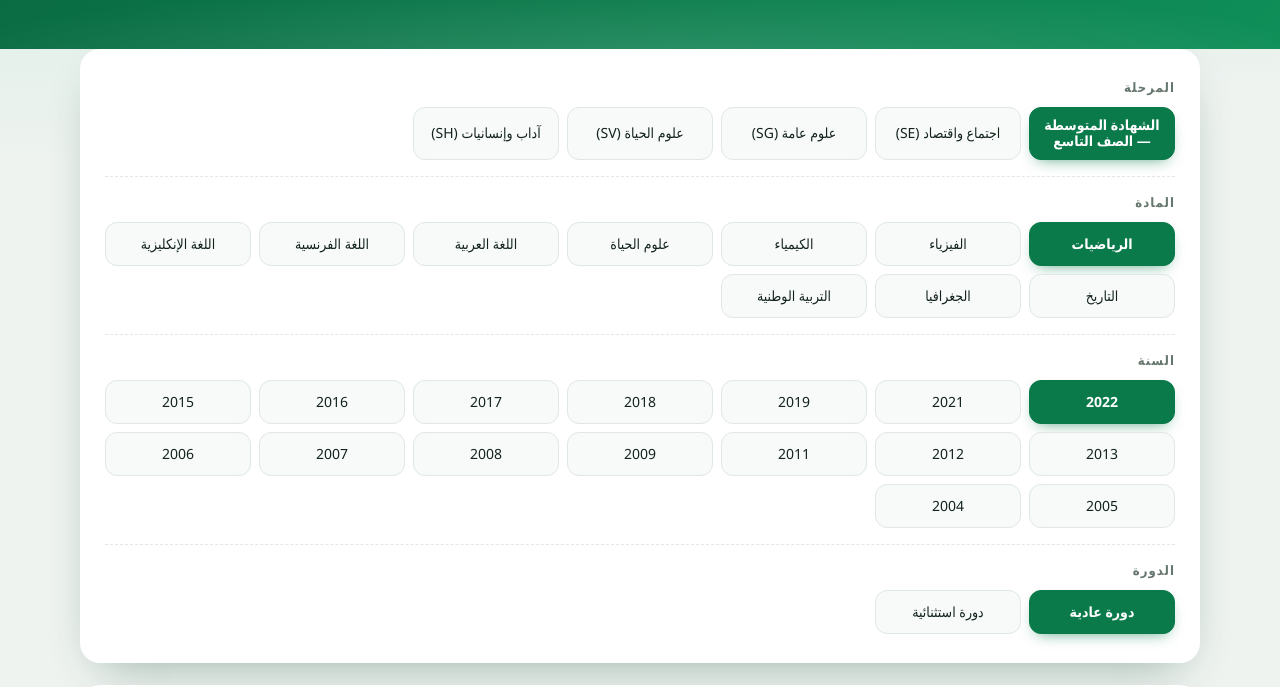
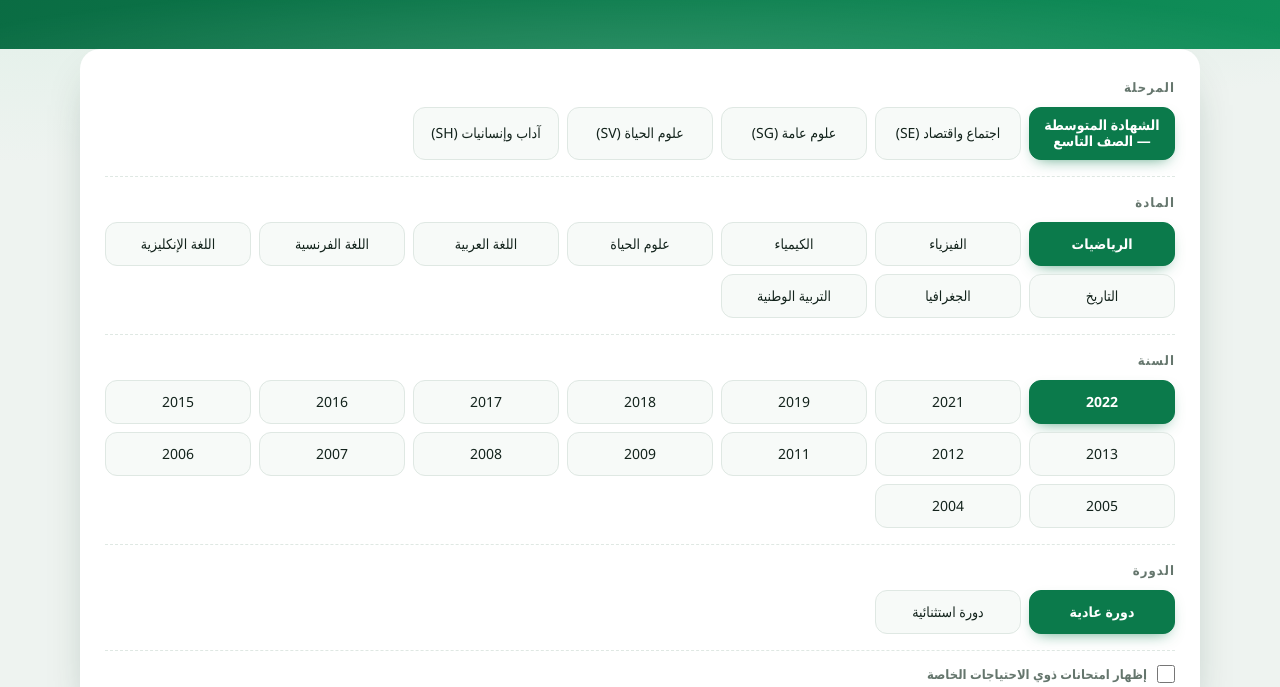
Before and after one commit to AboudAccoumeh/crdp-view, a plain HTML site: page index.html in a window 1280 px wide. Shown: the part 85-772 px from the top of the page. Drawn offline with Linux system fonts and the light colour scheme.

Commit message:
Hide special-needs papers by default with a labelled toggle

```diff
--- a/index.html
+++ b/index.html
@@ -102,6 +102,9 @@
     box-shadow:0 6px 16px -8px rgba(11,122,75,.8);
   }
   .choice .badge{display:inline-block;margin-inline-start:6px;font-size:11px;font-weight:700;opacity:.75}
+  .field-toggle{padding-top:14px}
+  .switch-row{display:flex;align-items:center;gap:10px;cursor:pointer;font-size:13px;color:var(--muted);font-weight:600}
+  .switch-row input{width:18px;height:18px;accent-color:var(--green);flex:0 0 auto;cursor:pointer;margin:0}
 
   /* ---------- result ---------- */
   .result{
@@ -132,7 +135,7 @@
   .doc-tags{display:flex;gap:6px;flex-wrap:wrap;margin-top:6px}
   .tag{font-size:10.5px;font-weight:800;letter-spacing:.04em;padding:3px 7px;border-radius:5px;background:#eef2f0;color:#4c6258}
   .tag.lang{background:#e7f0ff;color:#245aa8}
-  .tag.special{background:#fff3dd;color:#95610a}
+  .tag.special{background:#ffdfae;color:#7d4300;border:1px solid #f0bc6a}
   .tag.correction{background:#f0e8ff;color:#6a3bb5}
   .doc-actions{display:flex;gap:7px;flex-wrap:wrap}
   .mini{
@@ -183,7 +186,7 @@
         </div>
         <div>
           <h1 id="title">مباريات الامتحانات الرسمية</h1>
-          <p id="subtitle">المركز التربوي للبحوث والإنماء — لبنان</p>
+          <p id="subtitle">كل المراحل والدورات في مكان واحد</p>
         </div>
       </div>
       <div class="lang-switch" role="group" aria-label="Language">
@@ -217,6 +220,12 @@
     <div class="field">
       <div class="field-head"><h2 id="lbl-session">الدورة</h2></div>
       <div class="choices" id="sessions" role="group"></div>
+    </div>
+    <div class="field field-toggle">
+      <label class="switch-row" for="showSpecial">
+        <input type="checkbox" id="showSpecial">
+        <span id="lbl-show-special"></span>
+      </label>
     </div>
   </section>
 
@@ -258,7 +267,7 @@
       open:"فتح", download:"تحميل", corrections:"أسس التصحيح والإجابات النموذجية",
       docs:"وثيقة", install:"تثبيت التطبيق", noResults:"لا توجد وثائق متاحة لهذا الاختيار.",
       source:"المصدر:",
-      special:"احتياجات خاصة", correction:"تصحيح",
+      special:"احتياجات خاصة", showSpecial:"إظهار امتحانات ذوي الاحتياجات الخاصة", correction:"تصحيح",
       normal:"دورة عادية", exceptional:"دورة استثنائية", specialSession:"دورة خاصة",
       levels:{
         brevet:"الشهادة المتوسطة — الصف التاسع",
@@ -284,7 +293,7 @@
       open:"Ouvrir", download:"Télécharger", corrections:"Corrigés et barèmes",
       docs:"document(s)", install:"Installer l'application", noResults:"Aucun document disponible pour cette sélection.",
       source:"Source :",
-      special:"Besoins spéciaux", correction:"Corrigé",
+      special:"Besoins spéciaux", showSpecial:"Afficher les épreuves adaptées", correction:"Corrigé",
       normal:"Session normale", exceptional:"Session exceptionnelle", specialSession:"Session spéciale",
       levels:{
         brevet:"Brevet — 9e année",
@@ -310,7 +319,7 @@
       open:"Open", download:"Download", corrections:"Marking schemes & answer keys",
       docs:"document(s)", install:"Install app", noResults:"No documents available for this selection.",
       source:"Source:",
-      special:"Special needs", correction:"Correction",
+      special:"Special needs", showSpecial:"Show special-needs papers", correction:"Correction",
       normal:"Regular session", exceptional:"Exceptional session", specialSession:"Special session",
       levels:{
         brevet:"Brevet — Grade 9",
@@ -330,7 +339,7 @@
     }
   };
 
-  var state = { lang:"ar", level:"sv", subject:"math", year:null, kind:"normal" };
+  var state = { lang:"ar", level:"sv", subject:"math", year:null, kind:"normal", showSpecial:false };
   var $ = function(id){ return document.getElementById(id); };
 
   function t(key){ return I18N[state.lang][key]; }
@@ -405,7 +414,8 @@
     main.className = "doc-main";
     var title = document.createElement("div");
     title.className = "doc-title";
-    title.textContent = tr("subjects", state.subject) + " — " + state.year;
+    title.textContent = tr("subjects", state.subject) + " — " + state.year
+      + (doc.special ? " · " + t("special") : "");
     main.appendChild(title);
 
     var tags = document.createElement("div");
@@ -510,8 +520,10 @@
 
   function renderResult(){
     var bucket = currentBucket();
-    var exams = sortDocs(bucket.filter(function(d){ return !d.correction; }));
-    var corrections = bucket.filter(function(d){ return d.correction; });
+    var hiddenSpecial = bucket.filter(function(d){ return d.special; }).length;
+    var visible = state.showSpecial ? bucket : bucket.filter(function(d){ return !d.special; });
+    var exams = sortDocs(visible.filter(function(d){ return !d.correction; }));
+    var corrections = visible.filter(function(d){ return d.correction; });
 
     var meta = sessionMeta(state.year, state.kind);
     var sessionLabel = t(state.kind);
@@ -519,6 +531,9 @@
     $("result-title").textContent = tr("subjects", state.subject);
     $("result-meta").textContent = tr("levels", state.level) + " · " + state.year + " · " + sessionLabel;
     $("result-count").textContent = exams.length + " " + t("docs");
+    $("showSpecial").checked = state.showSpecial;
+    $("lbl-show-special").textContent = t("showSpecial")
+      + (hiddenSpecial ? " (" + hiddenSpecial + ")" : "");
 
     var docs = $("docs");
     docs.innerHTML = "";
@@ -535,14 +550,14 @@
     }
 
     var empty = $("empty");
-    if(!bucket.length){
+    if(!visible.length){
       empty.hidden = false;
       empty.textContent = t("noResults");
     }else{
       empty.hidden = true;
     }
 
-    renderSource(bucket[0]);
+    renderSource(visible[0] || bucket[0]);
   }
 
   function renderSource(doc){
@@ -611,6 +626,11 @@
     if(saved && I18N[saved]) state.lang = saved;
   }catch(e){}
 
+  $("showSpecial").addEventListener("change", function(){
+    state.showSpecial = this.checked;
+    renderResult();
+  });
+
   // PWA install prompt (Chrome/Edge). The button only appears when the
   // browser says the page is installable; iOS users can use Safari's
   // Share -> Add to Home Screen action instead.
```
Also changed, not shown: 1 other file.
